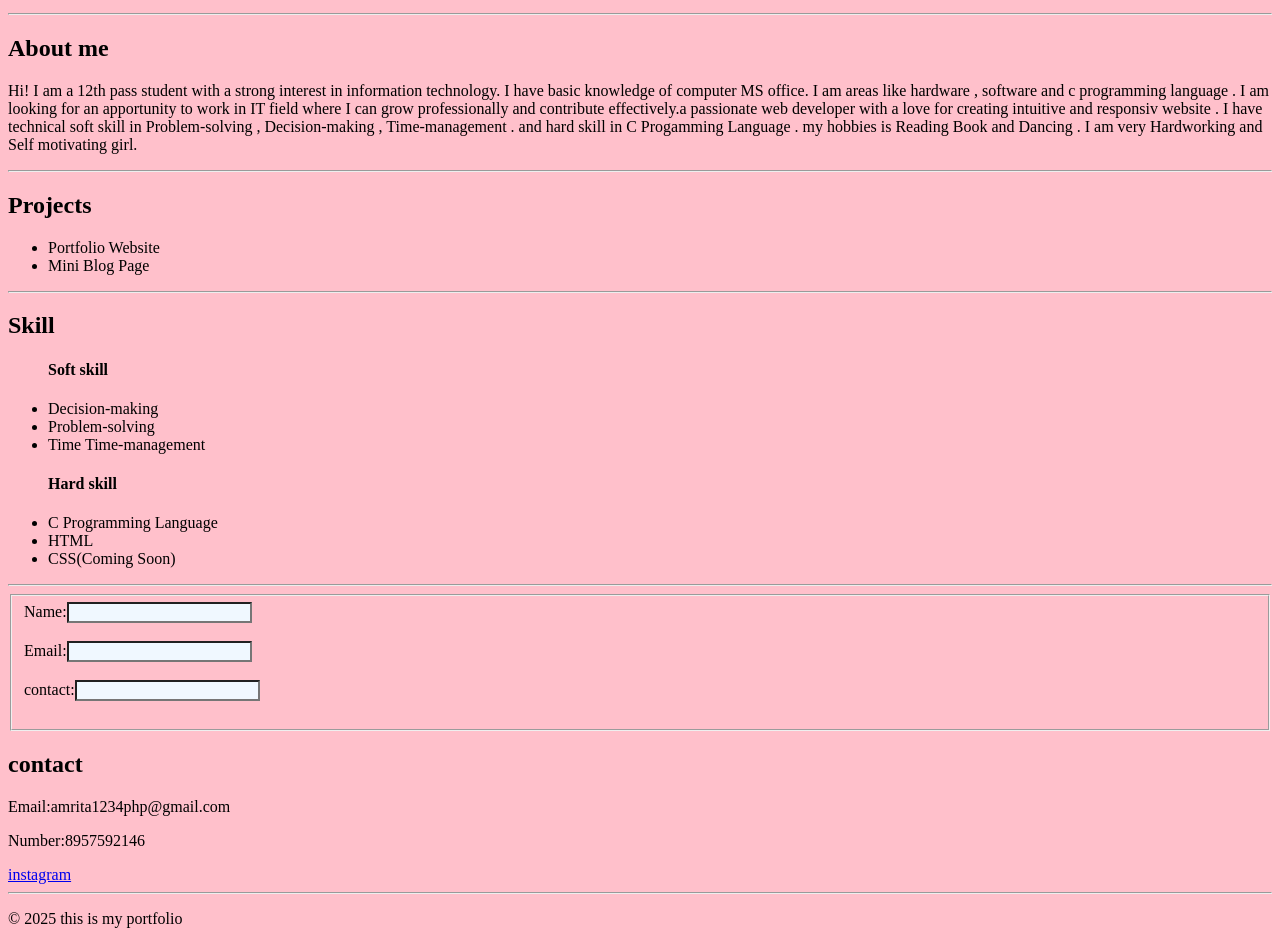
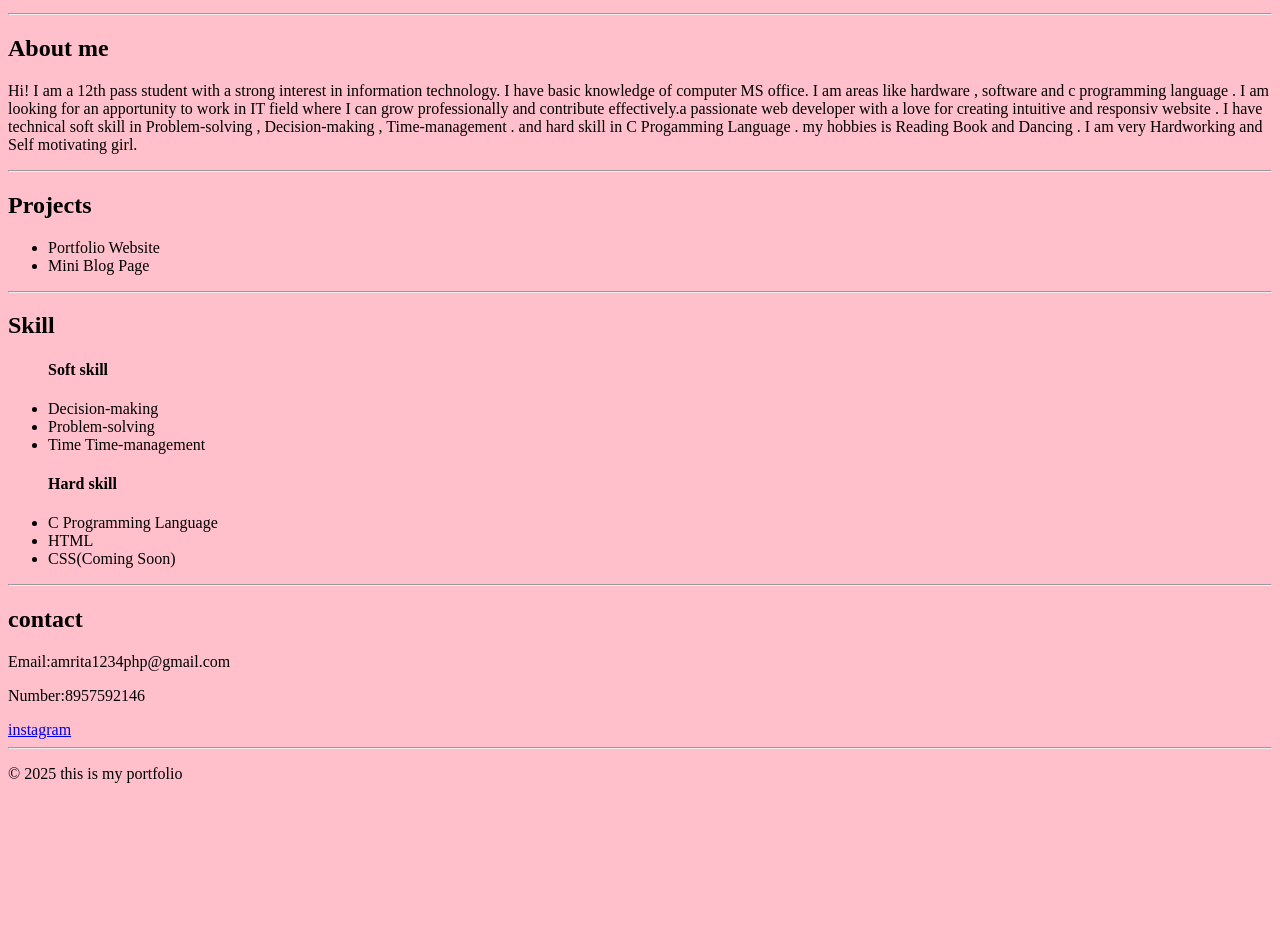
Before and after one commit to AMRITASINGH1234/portfolio, a plain HTML site: page index.html in a window 1280 px wide. Shown: the part 101-1045 px from the top of the page. After the commit the page ends 900 px from the top, so only its background shows below. Drawn offline with Linux system fonts and the light colour scheme.

Commit message:
Update index.html

```diff
--- a/index.html
+++ b/index.html
@@ -45,13 +45,6 @@
             </ul>
             <hr>
         </section>
-        <form>
-            <fieldset>
-            Name:<input type="text" style="background-color: aliceblue;"><br><br>
-            Email:<input type="text" style="background-color: aliceblue;"><br><br>
-            contact:<input type="digit" style="background-color: aliceblue;"><br><br>
-            </fieldset>
-        </form>
         <SECtion>
             <h2>contact</h2>
             <p>Email:amrita1234php@gmail.com</p>
```
